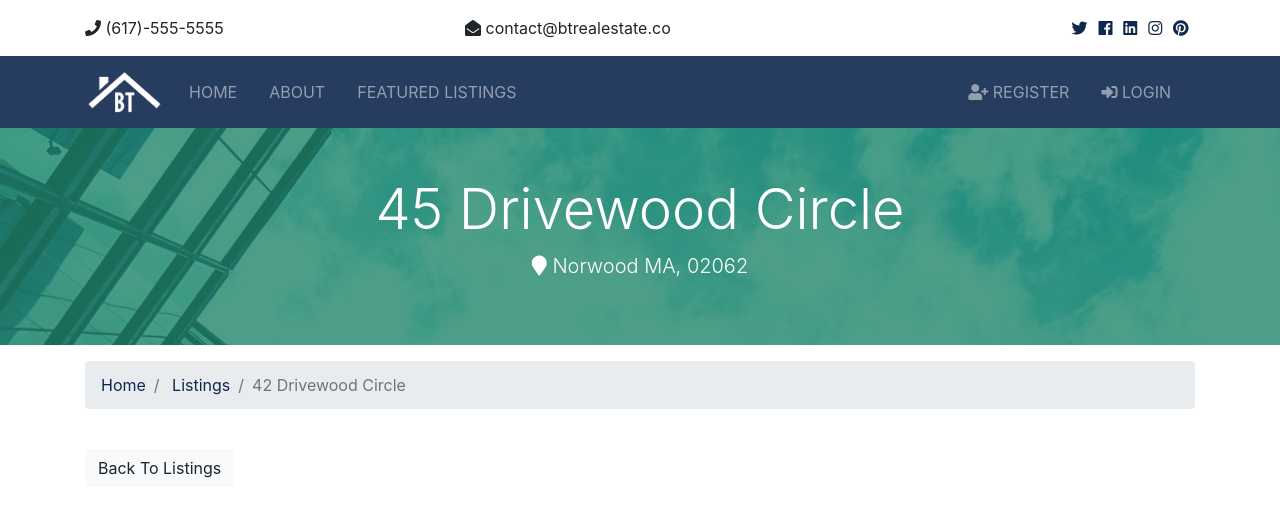
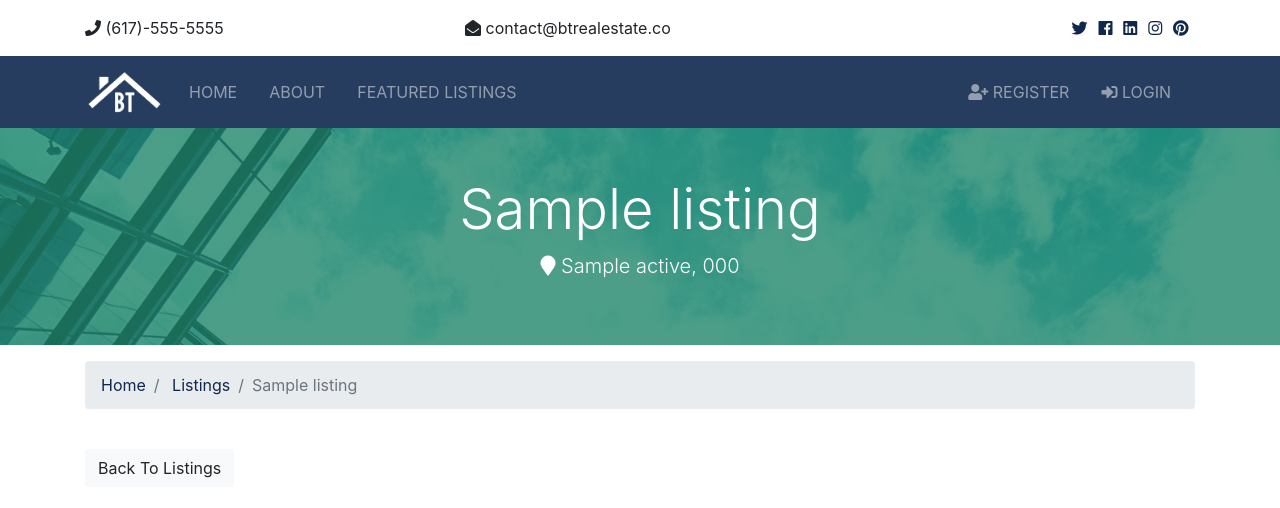
Before and after one commit to alpden550/btre-app, a Django app: template templates/listings/listing.html in a window 1280 px wide. Shown: the top 508 px of the page. Run offline with Django 3.2, Linux system fonts and the light colour scheme; the template is opened without the code that fills it: values that come from a table or form of the project are taken from there, others are empty; tables that the repository leaves empty hold one stand-in row (values such as "Sample post"); grey boxes marked "Sample" are stand-in pictures; parts of the project's set-up code (start-up, migrations or seed data) failed here and were passed over; some libraries are stand-ins or nearby versions.

Commit message:
Added listing detail view.

```diff
--- a/listings/urls.py
+++ b/listings/urls.py
@@ -6,6 +6,6 @@ app_name = 'listings'
 
 urlpatterns = [
     path('', views.ListingsListView.as_view(), name='listings'),
-    path('<int:pk>/', views.ListingDetailView, name='listing'),
+    path('<int:pk>/', views.ListingDetailView.as_view(), name='listing'),
     path('search/', views.ListingSearchDetailView.as_view(), name='search'),
 ]
--- a/templates/listings/listing.html
+++ b/templates/listings/listing.html
@@ -1,4 +1,6 @@
 {% extends 'base.html' %}
+{% load humanize %}
+
 {% block title %}{% endblock %}
 
 {% block container %}
@@ -7,9 +9,9 @@
   <div class="container">
     <div class="row text-center">
       <div class="col-md-12">
-        <h1 class="display-4">45 Drivewood Circle</h1>
+        <h1 class="display-4">{{ listing.title }}</h1>
         <p class="lead">
-          <i class="fas fa-map-marker"></i> Norwood MA, 02062</p>
+          <i class="fas fa-map-marker"></i> {{ listing.city }} {{ listing.state }}, {{ listing.zipcode }}</p>
       </div>
     </div>
   </div>
@@ -24,9 +26,9 @@
           <a href="{% url 'pages:index' %}">Home</a>
         </li>
         <li class="breadcrumb-item">
-          <a href="listings.html">Listings</a>
+          <a href="{% url 'listings:listings' %}">Listings</a>
         </li>
-        <li class="breadcrumb-item active">42 Drivewood Circle</li>
+        <li class="breadcrumb-item active">{{ listing.title }}</li>
       </ol>
     </nav>
   </div>
@@ -35,42 +37,56 @@
 <!-- Listing -->
 <section id="listing" class="py-4">
   <div class="container">
-    <a href="listings.html" class="btn btn-light mb-4">Back To Listings</a>
+    <a href="{% url 'listings:listings' %}" class="btn btn-light mb-4">Back To Listings</a>
     <div class="row">
       <div class="col-md-9">
         <!-- Home Main Image -->
-        <img src="assets/img/homes/home-1.jpg" alt="" class="img-main img-fluid mb-3">
+        {% if listing.photo_main %}
+          <img src="{{ listing.photo_main.url }}" alt="" class="img-main img-fluid mb-3">
+        {% endif %}
         <!-- Thumbnails -->
         <div class="row mb-5 thumbs">
           <div class="col-md-2">
-            <a href="assets/img/homes/home-inside-1.jpg" data-lightbox="home-images">
-              <img src="assets/img/homes/home-inside-1.jpg" alt="" class="img-fluid">
+            {% if listing.photo1 %}
+              <a href="{{ listing.photo1.url }}" data-lightbox="home-images">
+                <img src="{{ listing.photo1.url }}" alt="" class="img-fluid">
               </a>
+            {% endif %}
           </div>
           <div class="col-md-2">
-            <a href="assets/img/homes/home-inside-2.jpg" data-lightbox="home-images">
-              <img src="assets/img/homes/home-inside-2.jpg" alt="" class="img-fluid">
+            {% if listing.photo2.url %}
+              <a href="{{ listing.photo2.url }}" data-lightbox="home-images">
+                <img src="{{ listing.photo2.url }}" alt="" class="img-fluid">
               </a>
+            {% endif %}
           </div>
           <div class="col-md-2">
-            <a href="assets/img/homes/home-inside-3.jpg" data-lightbox="home-images">
-              <img src="assets/img/homes/home-inside-3.jpg" alt="" class="img-fluid">
+            {% if listing.photo3 %}
+              <a href="{{ listing.photo3.url }}" data-lightbox="home-images">
+                <img src="{{ listing.photo3.url }}" alt="" class="img-fluid">
               </a>
+            {% endif %}
           </div>
           <div class="col-md-2">
-            <a href="assets/img/homes/home-inside-4.jpg" data-lightbox="home-images">
-              <img src="assets/img/homes/home-inside-4.jpg" alt="" class="img-fluid">
+            {% if listing.photo4 %}
+              <a href="{{ listing.photo4.url }}" data-lightbox="home-images">
+                <img src="{{ listing.photo4.url }}" alt="" class="img-fluid">
               </a>
+            {% endif %}
           </div>
           <div class="col-md-2">
-            <a href="assets/img/homes/home-inside-5.jpg" data-lightbox="home-images">
-              <img src="assets/img/homes/home-inside-5.jpg" alt="" class="img-fluid">
+            {% if listing.photo5 %}
+              <a href="{{ listing.photo5.url }}" data-lightbox="home-images">
+                <img src="{{ listing.photo5.url }}" alt="" class="img-fluid">
               </a>
+            {% endif %}
           </div>
           <div class="col-md-2">
-            <a href="assets/img/homes/home-inside-6.jpg" data-lightbox="home-images">
-              <img src="assets/img/homes/home-inside-6.jpg" alt="" class="img-fluid">
+            {% if listing.photo6 %}
+              <a href="{{ listing.photo6.url }}" data-lightbox="home-images">
+                <img src="{{ listing.photo6.url }}" alt="" class="img-fluid">
               </a>
+            {% endif %}
           </div>
         </div>
         <!-- Fields -->
@@ -79,19 +95,19 @@
             <ul class="list-group list-group-flush">
               <li class="list-group-item text-secondary">
                 <i class="fas fa-money-bill-alt"></i> Asking Price:
-                <span class="float-right">$490,000</span>
+                <span class="float-right">${{ listing.price|intcomma }}</span>
               </li>
               <li class="list-group-item text-secondary">
                 <i class="fas fa-bed"></i> Bedrooms:
-                <span class="float-right">3</span>
+                <span class="float-right">{{ listing.bedrooms }}</span>
               </li>
               <li class="list-group-item text-secondary">
                 <i class="fas fa-bath"></i> Bathrooms:
-                <span class="float-right">2</span>
+                <span class="float-right">{{ listing.bathrooms }}</span>
               </li>
               <li class="list-group-item text-secondary">
                 <i class="fas fa-car"></i> Garage:
-                <span class="float-right">2
+                <span class="float-right">{{ listing.garage }}
                 </span>
               </li>
             </ul>
@@ -100,20 +116,20 @@
             <ul class="list-group list-group-flush">
               <li class="list-group-item text-secondary">
                 <i class="fas fa-th-large"></i> Square Feet:
-                <span class="float-right">3200</span>
+                <span class="float-right">{{ listing.square_feet }}</span>
               </li>
               <li class="list-group-item text-secondary">
                 <i class="fas fa-square"></i> Lot Size:
-                <span class="float-right">2.5 Acres
+                <span class="float-right">{{ listing.lot_size }} Acres
                 </span>
               </li>
               <li class="list-group-item text-secondary">
                 <i class="fas fa-calendar"></i> Listing Date:
-                <span class="float-right">8/30/2018</span>
+                <span class="float-right">{{ listing.created_at|date:"SHORT_DATE_FORMAT" }}</span>
               </li>
               <li class="list-group-item text-secondary">
                 <i class="fas fa-bed"></i> Realtor:
-                <span class="float-right">Kyle Brown
+                <span class="float-right">{{ listing.realtor }}
                 </span>
               </li>
 
@@ -125,19 +141,18 @@
         <!-- Description -->
         <div class="row mb-5">
           <div class="col-md-12">
-            Lorem ipsum dolor sit amet consectetur adipisicing elit. Mollitia recusandae esse reiciendis officia omnis
-            non rerum dicta
-            cupiditate nostrum molestias deserunt aut minus inventore animi atque, consequuntur ad fugit. Possimus culpa
-            blanditiis repellendus ipsa similique ullam, natus error dolor harum.
+            {{ listing.description }}
           </div>
         </div>
       </div>
       <div class="col-md-3">
         <div class="card mb-3">
-          <img class="card-img-top" src="assets/img/realtors/kyle.jpg" alt="Seller of the month">
+          {% if listing.realtor.photo %}
+            <img class="card-img-top" src="{{ listing.realtor.photo.url }}" alt="Seller of the month">
+          {% endif %}
           <div class="card-body">
             <h5 class="card-title">Property Realtor</h5>
-            <h6 class="text-secondary">Kyle Brown</h6>
+            <h6 class="text-secondary">{{ listing.realtor }}</h6>
           </div>
         </div>
         <button class="btn-primary btn-block btn-lg" data-toggle="modal" data-target="#inquiryModal">Make An
```
Also changed, not shown: listings/views.py (+5 -2 lines). Lines whose indentation alone changed are shown as unchanged.
